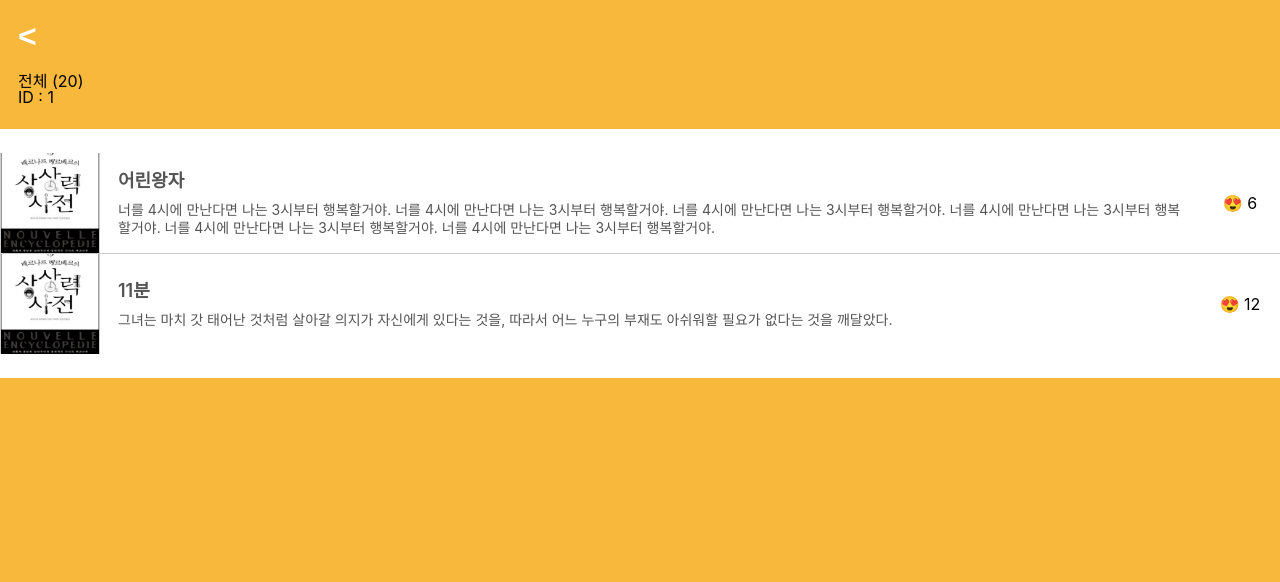
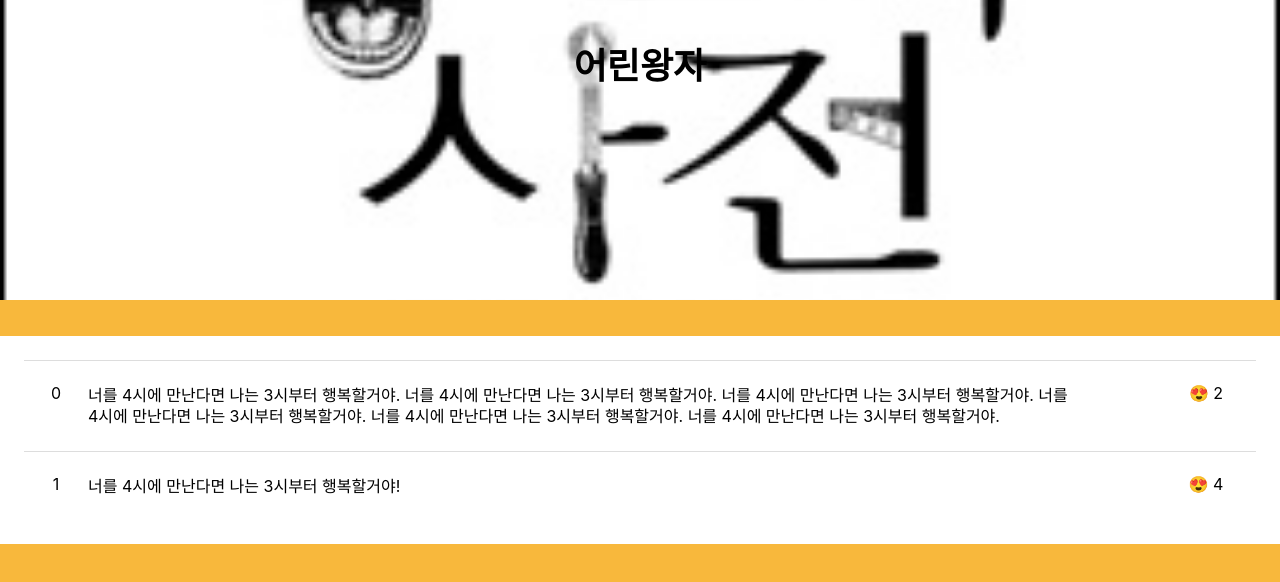
Before and after one commit to pftrobot/onbookclub, a React (Create React App) app: page /books/1 in a window 1280 px wide. Shown: the top 582 px of the page. Built offline with nearby package versions, Linux system fonts and the light colour scheme.

Commit message:
feat: Detail page

```diff
--- a/src/App.js
+++ b/src/App.js
@@ -13,7 +13,7 @@ function App() {
 				<Routes>
 					<Route exact path='/' element={<Home/>}/>
 					<Route path='/books' element={<List/>}/>
-					<Route path='/books/:id' element={<Detail/>}/>
+					<Route path='/books/:currentId' element={<Detail/>}/>
 				</Routes>
 			</Router>
 		</div>
--- /dev/null
+++ b/src/components/Sentences.js
@@ -0,0 +1,68 @@
+import styled from "styled-components";
+import React from "react";
+
+export const ItemSentencesGroup = ({data}) => {
+	const sentences = data
+
+	return(
+		<SentencesWrapper>
+			{
+				sentences &&
+				sentences.map((sentence, i) => (
+					<SentenceItem
+						key={`sentence_item_${i}`}
+						sentence={sentence}
+						index={i}
+					/>
+				))
+			}
+		</SentencesWrapper>
+	)
+}
+
+const SentenceItem = ({sentence, index}) => {
+
+	return(
+		<>
+			{
+				sentence && (
+					<SentenceContainer>
+						<div className="num">{index}</div>
+						<div className="content">{sentence.content}</div>
+						<div className="like-box">
+							😍 <span>{sentence.like}</span>
+						</div>
+					</SentenceContainer>
+				)
+			}
+		</>
+	)
+}
+
+const SentencesWrapper = styled.div`
+	padding: 24px;
+	margin-top: 36px;
+	background-color: #fff;
+`
+
+const SentenceContainer = styled.div`
+  display: flex;
+	padding: 24px 0;
+	border-top: solid 1px #ddd;
+
+	.num{
+		width: 64px;
+    text-align: center;
+	}
+
+	.content{
+		flex: 1;
+		line-height: 1.3;
+		padding-right: 80px;
+	}
+
+	.like-box{
+		width: 100px;
+    text-align: center;
+	}
+`
--- a/src/pages/Detail.js
+++ b/src/pages/Detail.js
@@ -1,11 +1,11 @@
 import React, {useEffect, useState} from "react";
-import {ListItemGroup} from "../components/Books";
 import styled from "styled-components";
 import {useParams} from "react-router-dom";
+import {ItemSentencesGroup} from "../components/Sentences";
 
 const BookDetail = () => {
-	const [data, setData] = useState([])
-	const {id} = useParams()
+	const [bookList, setBookList] = useState([])
+	const {currentId} = useParams()
 
 	// data test
 	const fetchBookList = () => {
@@ -52,21 +52,21 @@ const BookDetail = () => {
 	useEffect(() => {
 		const fetch = async () => {
 			const bookList = await fetchBookList()
-			setData(bookList)
+			const book = bookList.find((x) => x.id === parseInt(currentId))
+			setBookList(book)
 		}
 
 		fetch()
 	}, [])
 
 	return (
-		<ListWrapper>
-			<button>&lt;</button>
-			<p>전체 (<span>20</span>)</p>
-			<p>ID :  <span>{id}</span></p>
-			<div className="list">
-				<ListItemGroup data={data} />
+		<DetailWrapper>
+			<div className="title-area">
+				<p className="title">{bookList.title}</p>
+				<img src={process.env.PUBLIC_URL + bookList.image} alt="책 이미지"/>
 			</div>
-		</ListWrapper>
+			<ItemSentencesGroup data={bookList.sentences}/>
+		</DetailWrapper>
 	)
 }
 
@@ -75,25 +75,32 @@ export default BookDetail
 
 
 /* STYLE */
-let ListWrapper = styled.div`
+let DetailWrapper = styled.div`
 	min-height: 100vh;
   background-color: var(--yellow);
 
-	button{
-    display: block;
-		font-size: 32px;
-    font-weight: bold;
-		color: #fff;
-		padding: 18px;
-	}
+	.title-area{
+    overflow: hidden;
+    position: relative;
+		height: 300px;
 
-	p{
-		padding: 0 18px;
-	}
+		.title{
+      position: relative;
+      font-size: 36px;
+      font-weight: 600;
+      text-align: center;
+      margin: 48px 0;
+      z-index: 9;
+		}
 
-	.list{
-		padding: 24px 0;
-		margin-top: 24px;
-		background-color: #fff;
+		img{
+      position: absolute;
+			top: 50%;
+      display: block;
+			width: 100%;
+			object-fit: cover;
+			z-index: 0;
+			transform: translateY(-50%);
+		}
 	}
 `
```
